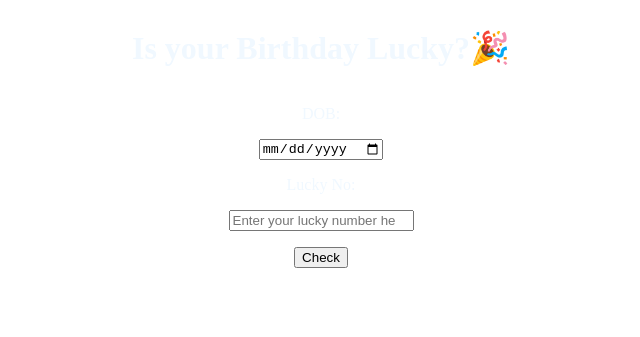
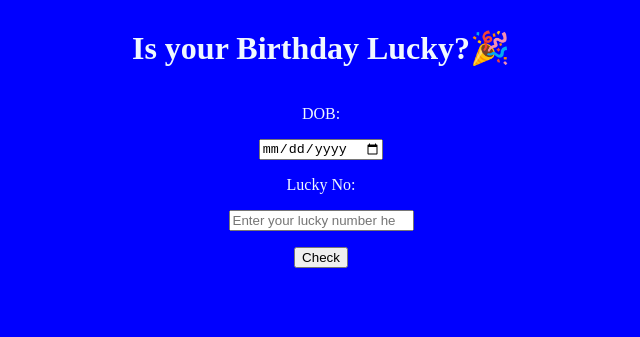
Before and after one commit to Karishma-gupta2023/is-your-birthday-lucky-app, a plain HTML site: page index.html in a window 1280 px wide. Shown: the whole page, without its empty margins (319-959 px from the left). Drawn offline with Linux system fonts and the light colour scheme.

Commit message:
Update style.css

```diff
--- a/style.css
+++ b/style.css
@@ -1,5 +1,5 @@
 body{
-    background-img: url("https://thumbs.dreamstime.com/z/seamless-happy-birthday-balloon-cake-decoration-background-pattern-vector-192225797.jpg");
+    background-color: blue;
 }
 
 .container{
```
